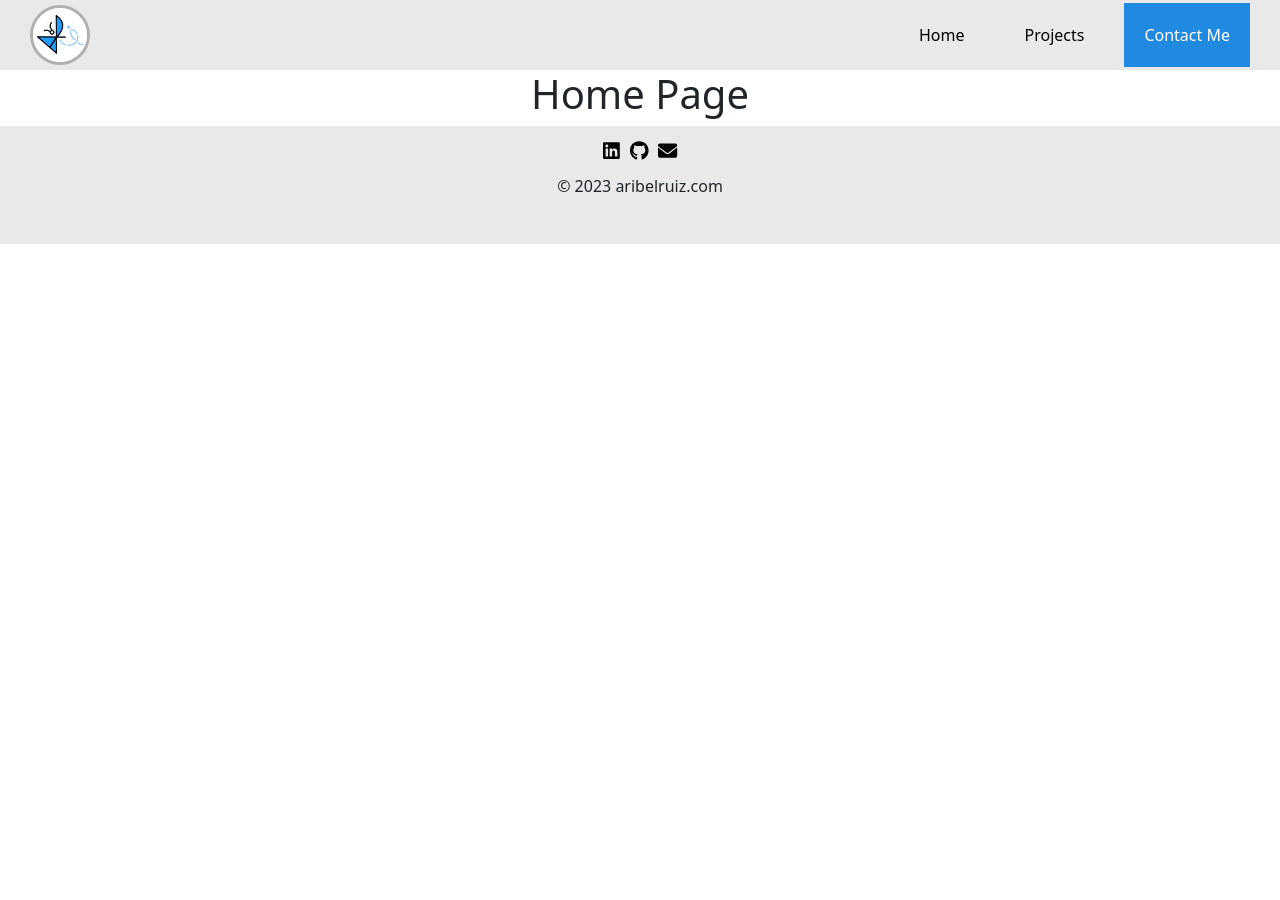
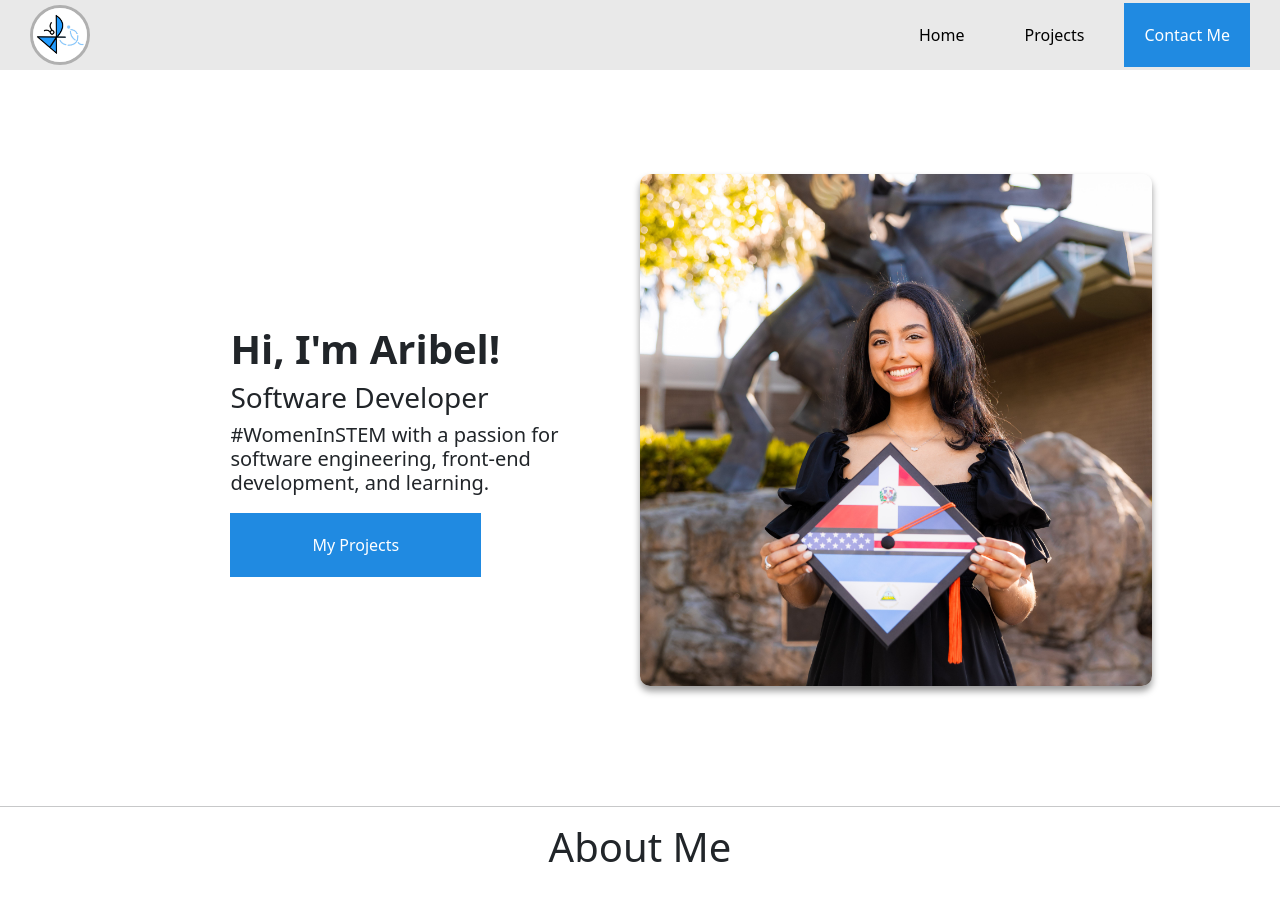
Before and after one commit to aribelruiz/WebPortfolio, a React (Create React App) app in the folder web-portfolio/: page / in a window 1280 px wide. Shown: the top 900 px of the page. Before the commit the page ends 800 px from the top, so only its background shows below. Built offline with nearby package versions, Linux system fonts and the light colour scheme.

Commit message:
Updated Splash Page

```diff
--- /dev/null
+++ b/web-portfolio/src/Components/Home/Home.css
@@ -0,0 +1,89 @@
+.home-div {
+    /* background-color: green; */
+    height: 90vh;
+}
+
+.splash-page {
+    display: flex;
+    justify-content: center;
+    align-items: center;
+    padding: 5% 10% 5% 10%;
+}
+
+.splash-txt {
+    /* background-color: orange; */
+    width: 50%;
+    height: 70%;
+    text-align: left;
+    padding: 10% 5% 10% 10%;
+}
+
+.heading {
+    font-weight: bold;
+}
+
+.subheading {
+    font-weight: normal;
+}
+
+.txt-body {
+    font-weight: lighter;
+}
+
+.projects-btn{
+    background-color: #208ae1;
+    color: white;
+    min-width: 70%;
+    width: fit-content;
+    padding: 20px;
+    display: flex;
+    justify-content: center;
+    align-items: center;
+    text-decoration: none;
+    margin-top: 5%;
+}
+.projects-btn:hover{
+    background-color: #155e99;
+    text-decoration: underline;
+}
+
+.splash-img {
+    /* background-color: aqua; */
+    width: 50%;
+    height: 100%;
+    display: flex;
+    justify-content: center;
+    align-items: center;
+}
+
+#logo-img {
+    width: 100%;
+    border-width: 2px;
+    border-radius: 10px;
+    box-shadow: 0px 5px 7px rgba(0, 0, 0, 0.4);
+}
+
+@media only screen and (max-width: 599px) {
+
+    .splash-page {
+        /* background-color: orange; */
+        flex-direction: column-reverse;
+        padding: 5%;
+    }
+
+    .splash-img {
+        /* background-color: green; */
+        width: 70%;
+    }
+
+    .splash-txt {
+        /* background-color: green; */
+        padding: 0px;
+        margin-top: 2%;
+        width: 80%;
+    }
+
+    .projects-btn {
+        width: 100%;
+    }
+}
--- /dev/null
+++ b/web-portfolio/src/Components/Home/Home.js
@@ -0,0 +1,44 @@
+import React from 'react';
+import './Home.css';
+
+import {Link} from 'react-router-dom';
+
+import logo from '../../Images/aribelLogo.jpg';
+import profile from '../../Images/aribelProfile.jpg';
+
+
+const Home = () => {
+    return (
+        <div className='home-main'>
+            <div className='home-div splash-page'>
+                <div className='splash-txt'>
+                    <h1 className='heading'>Hi, I'm Aribel!</h1>
+                    <h3  className='subheading'>Software Developer</h3>
+                    <h5  className='txt-body'>
+                        #WomenInSTEM with a passion for software engineering, front-end development, and learning.
+                    </h5>
+                    <Link className='projects-btn' to='/projects'>
+                        <a>My Projects</a>
+                    </Link>
+                </div>
+                <div className='splash-img'>
+                    <img id='logo-img' src={profile}></img>
+                </div>
+            </div>
+            <hr></hr>
+            <div className='home-div about-me'>
+                <h1>About Me</h1>
+            </div>
+            <br></br>
+            <div className='home-div skills'>
+                <h1>Skills</h1>
+            </div>
+            <br></br>
+            <div className='home-div projects'>
+                <h1>Projects</h1>
+            </div>
+        </div>
+    );
+}
+
+export default Home;
--- a/web-portfolio/src/Components/Navigation/Nav.css
+++ b/web-portfolio/src/Components/Navigation/Nav.css
@@ -77,6 +77,9 @@
     background-color: #208ae1;
     color: white;
 }
+.contact-btn:hover {
+    background-color: #155e99;
+}
 
 
 @media only screen and (max-width: 900px) {
@@ -119,7 +122,7 @@
     }
 }
 
-@media only screen and (min-width: 600px) {
+@media only screen and (min-width: 599px) {
     .navbar-toggler {
         display: none;
     }
--- a/web-portfolio/src/Pages/Home.js
+++ b/web-portfolio/src/Pages/Home.js
@@ -1,10 +1,10 @@
-import React from 'react';
+import HomePage from '../Components/Home/Home';
 
 const Home = () => {
     return (
-        <div>
-            <h1>Home Page</h1>
-        </div>
+        <>
+            <HomePage/>
+        </>
     );
 }
 
```
Also changed, not shown: web-portfolio/src/Images/aribelProfile.jpg (added).
